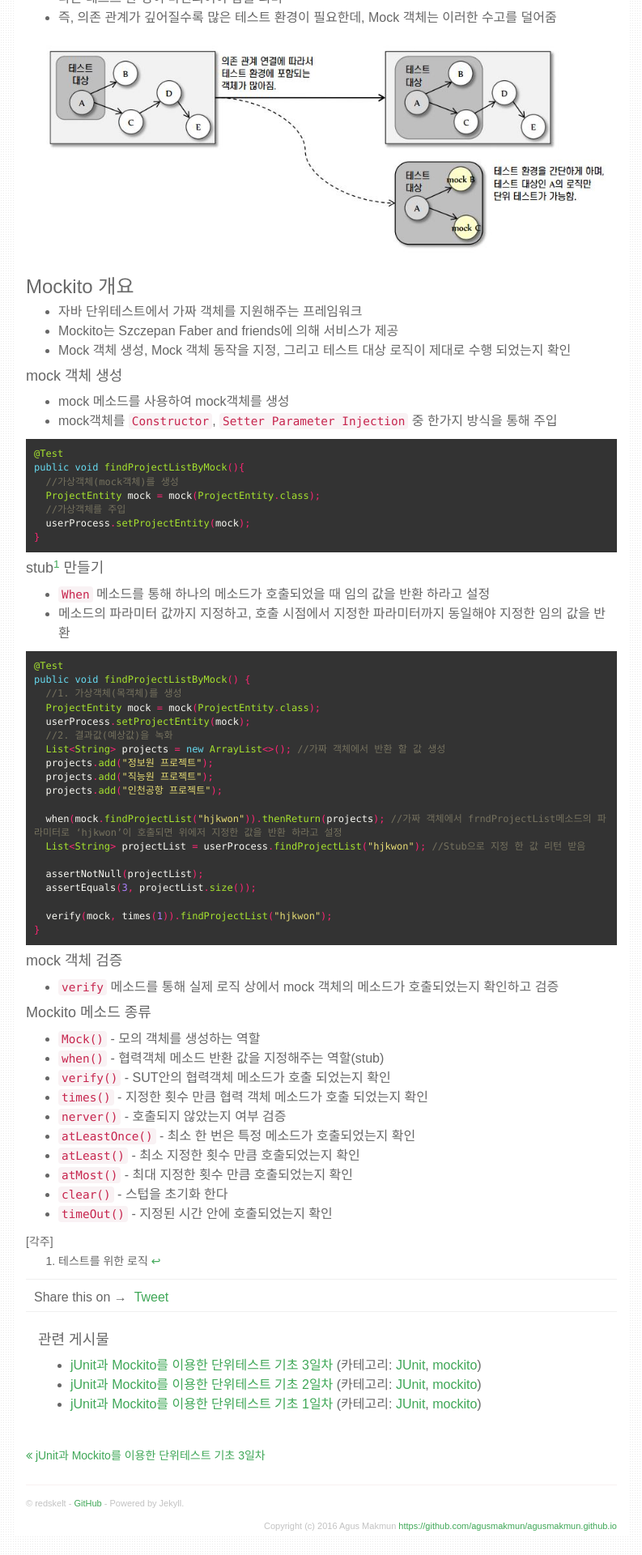
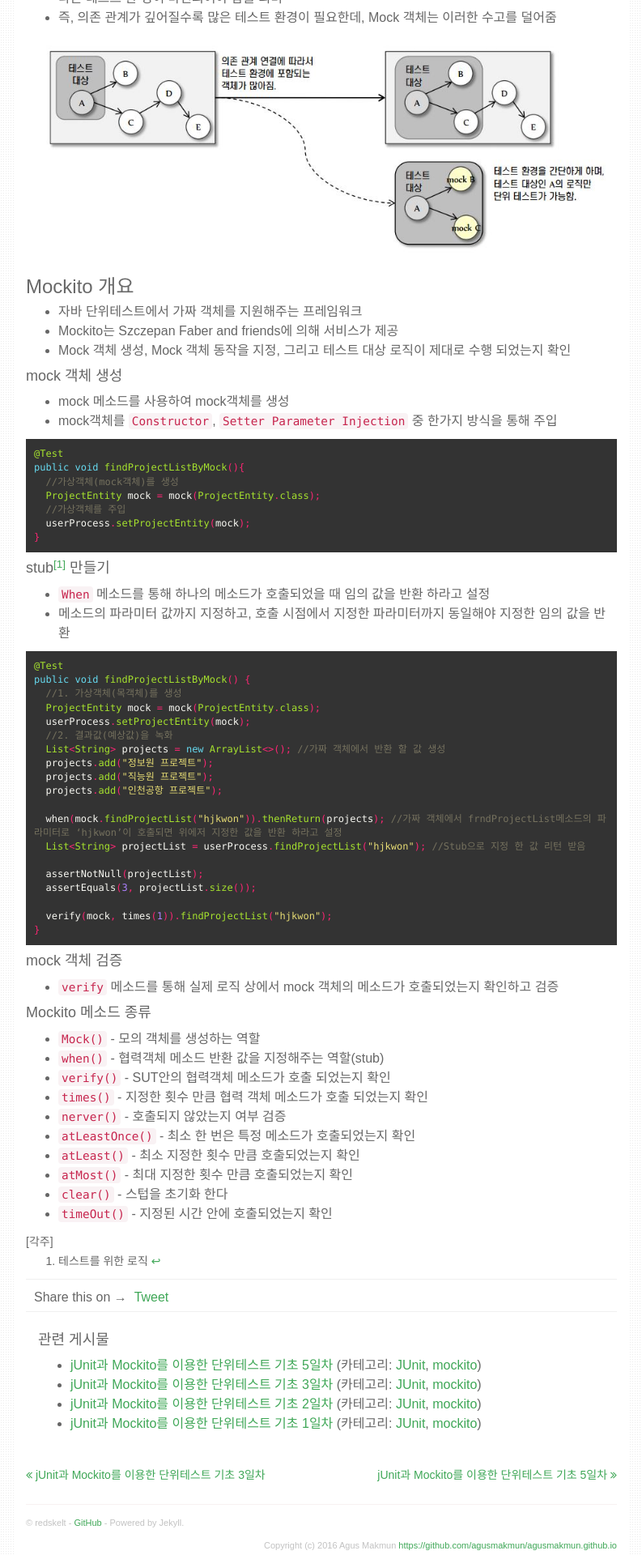
Before and after one commit to redskelt/redskelt.github.io, a Jekyll site: the page built from _posts/2017/2017-06-22-junit04.md, in a window 1280 px wide. Shown: the part 710-2630 px from the top of the page at 81% size, without its empty margins (338-1131 px from the left). Built offline with Jekyll 4.4.1, drawn with Linux system fonts in a browser that asks for light colours; nearby versions of some CDN libraries; some web fonts are replaced; comment, search, counter and statistics services are not loaded; some of the changed lines change nothing that is shown; grey boxes are pictures that could not be loaded.

Commit message:
junit 5일차 강의 포스팅

```diff
--- /dev/null
+++ b/_posts/2017/2017-06-23-junit05.md
@@ -0,0 +1,74 @@
+---
+layout: post
+title:  "jUnit과 Mockito를 이용한 단위테스트 기초 5일차"
+date:   2017-06-23 23:50:02 +0900
+categories: [JUnit,mockito]
+---
+
+---
+
+### Test Coverage
+
+#### 테스트 커버러지
+
+* 단위테스트 또는 통합테스트 수행 시 테스트코드가 테스트 대상 시스템에 대하여 얼마나 점검되었는지 판단
+* 테스트코드가 테스트 대상의 로직들에 대하여 커버하는지 테스트 커버러지 비율로서 확인
+
+#### 테스트 커버러지 척도
+
+* 테스트 커버러지 분석중 가장 논란이 많은 부분이 테스트 코드의 최종 커버러지 비율
+* 단순한 수치적 비율을 놓고 이야기하게 되면 고객은 테스트 대상 시스템이 충분히 테스트 되지 않았다고 오해하게 됨
+* 테스트 커버러지에 대한 정책을 결정할 때는 중요한 모듈을 선정하고 ValueObject[^1] 또는 Utility 와 같은 클래스를 제외한 상태에서
+비율을 정의해야 함
+* 테스트 커버러지를 도입 시에는 업무상 중요도를 판단하여 테스트 대상 컴포넌트의 범위와 목표 커버리지를 정의하고 이해당사자들의
+동의를 받는 것이 중요[^2]
+
+[^1]: VO는 단순한 getter, setter로 구성되어 있어, 테스트 커버러지 비율을 높히기 위해 테스트 케이스를 만든것을 비효율적임
+[^2]: 컴포넌의 중요 로직을 대상으로 한정해야 단위 테스트를 성공할 수 있다. 커버러지 100%가 목표인 것은 배꼽이 배보다 큰 상황임
+
+#### Test Coverage 툴의 원리
+
+* Code Coverage 툴의 주요 기능은 실행 중에 대한 code 라인이 수행되었는지를 검증하는 것
+* 이를 위해 Coverage 툴은 class의 각 실행 라인에 Code Coverage 툴로 log-in하는 logic을 추가
+* 기존의 class에 Coverage 분석을 위한 code를 추가하는 작업을 Instrument라고 함
+
+![Test Coverage](/static/img/posts/2017/20170623_junit00.JPG)
+
+* 정적 기법 : 어플리케이션이 수행되기 이전에 source code나 compile이 완료되어 있는 class 파일을Instrument하여 Instrumented class들을 만든 후 그것을 수행하는 방식
+* 동적 기법 : 원본 Class를 가지고 어플리케이션을 수행하여 runtime시에 class가 loading되는 순간에 class에 Instrumentation을 하는 방식
+* 동적 기법은 runtime에서 Code Instrumentation을 하는 부하가 발생하기 때문에, Instrumentation 양이 압도적으로 많은 Code Coverage 툴의 경우에는 정적 Instrumentation방식이 좀 더 유리
+* EMMA는 동적, 정적 Instrumentation을 모두 지원
+* 유사한 Coverage Tool인 Cobertura는 정적 Instrumentation만 지원
+
+#### Emma
+
+* Emma 는 Java Code Coverage Tool로서 Open Source 임
+* EclEmma는 Emma 기반의 이클립스 Plug-in 프로그램
+* 코드 커버러지 분석결과는 자바 소스 편집기에서 확인가능
+* 테스트 케이스를 통해 소스의 각 라인 별로 호출여부를 확인할 수 있으며 점검결과 통계를 조회할 수 있음
+
+#### Emma 설치
+
+* Code Coverage를 확인하기 위하여 이클립스 IDE에 EclEmma Plug-in을 설치
+* Plug-in을 설치하기 위하여 Eclipse Marketplace 에 접속
+
+![Test Coverage](/static/img/posts/2017/20170623_junit01.JPG)
+
+* Eclipse Marketplace 의 Find 창에서 eclemma 를 입력 후 검색을 실행
+* EclEmma Java Code Coverage가 검색되면 install 버튼을 실행하여 해당 Plug-in을 설치
+
+![Test Coverage](/static/img/posts/2017/20170623_junit02.JPG)
+
+* 설치할 항목을 체크한 후 Confirm 버튼을 실행
+* 라이선스에 동의하고 Finish 를 실행하며 설치가 시작
+
+![Test Coverage](/static/img/posts/2017/20170623_junit03.JPG)
+
+* 설치가 완료되고 이클립스를 재시작하면 EclEmma 를 사용하여 Code Coverage를 분석할 수 있음
+
+![Test Coverage](/static/img/posts/2017/20170623_junit04.JPG)
+
+* 테스트하고자 하는 프로젝트의 coverage As 메뉴를 선택하고 Junit Test를 실행
+* Coverage 탭의 실행결과를 확인
+
+![Test Coverage](/static/img/posts/2017/20170623_junit05.JPG)
--- a/static/css/main.css
+++ b/static/css/main.css
@@ -180,6 +180,25 @@
 .footnotes p{
   margin-bottom: 0px;
 }
+/*.footnotes ol{
+  border-radius: 5px;
+  background-color: #f2f4f9;
+  padding-right: 3%;
+}*/
 .footnotes::before{
   content: "[각주]";
 }
+.footnote::before{
+  content: "[";
+}
+.footnote::after{
+  content: "]";
+}
+
+/* 댓글  */
+/*.disqus-comments{
+  border-radius: 5px;
+  background-color: #f2f4f9;
+  padding-left: 3%;
+  padding-right: 3%
+}*/
```
Also changed, not shown: _posts/2017/2017-06-22-junit04.md (renamed from _posts/2017/2017-06-21-junit04.md), static/img/posts/2017/20170623_junit00.JPG (added), static/img/posts/2017/20170623_junit01.JPG (added), static/img/posts/2017/20170623_junit02.JPG (added), static/img/posts/2017/20170623_junit03.JPG (added), static/img/posts/2017/20170623_junit04.JPG (added), static/img/posts/2017/20170623_junit05.JPG (added).
